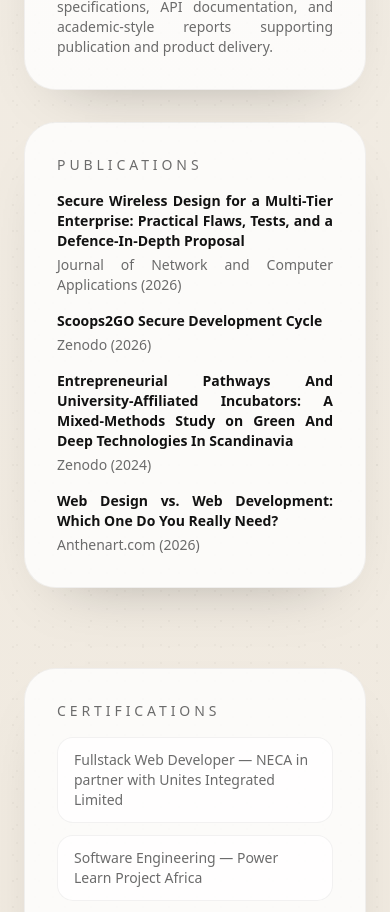
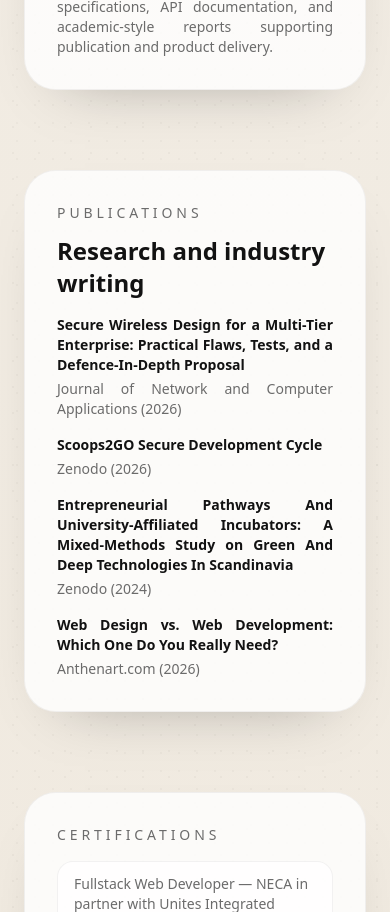
Before and after one commit to Bright688/myPortfolio, a Next.js app: page / in a window 390 px wide. Shown: the part 9740-10652 px from the top of the page. Built offline with nearby package versions, Linux system fonts and the light colour scheme; a web font is replaced by a local one.

Commit message:
create my portfolio

```diff
--- a/app/page.tsx
+++ b/app/page.tsx
@@ -237,12 +237,12 @@ export default function Home() {
               <a className="transition hover:text-black" href="#skills">
                 Skills
               </a>
-              <a
-                className="transition hover:text-black"
-                href="#awards-publications"
-              >
-                Achievements
-              </a>
+            <a className="transition hover:text-black" href="#achievements">
+              Achievements
+            </a>
+            <a className="transition hover:text-black" href="#publications">
+              Publications
+            </a>
               <a className="transition hover:text-black" href="#certifications">
                 Certifications
               </a>
@@ -280,10 +280,17 @@ export default function Home() {
               </a>
               <a
                 className="transition hover:text-black"
-                href="#awards-publications"
+                href="#achievements"
                 onClick={() => setMenuOpen(false)}
               >
                 Achievements
+              </a>
+              <a
+                className="transition hover:text-black"
+                href="#publications"
+                onClick={() => setMenuOpen(false)}
+              >
+                Publications
               </a>
               <a
                 className="transition hover:text-black"
@@ -481,11 +488,8 @@ export default function Home() {
           </div>
         </section>
 
-        <section
-          id="awards-publications"
-          className="grid gap-8 lg:grid-cols-[1.1fr_0.9fr]"
-        >
-          <div className="animate-fade-up rounded-[32px] border border-black/5 bg-white/80 p-8 shadow-[0_26px_60px_-40px_rgba(0,0,0,0.35)]">
+        <section id="achievements" className="animate-fade-up">
+          <div className="rounded-[32px] border border-black/5 bg-white/80 p-8 shadow-[0_26px_60px_-40px_rgba(0,0,0,0.35)]">
             <p className="text-sm uppercase tracking-[0.28em] text-[color:var(--muted)]">
               Key Achievements
             </p>
@@ -525,10 +529,16 @@ export default function Home() {
               </li>
             </ul>
           </div>
-          <div className="animate-fade-up rounded-[32px] border border-black/5 bg-white/80 p-8 shadow-[0_26px_60px_-40px_rgba(0,0,0,0.35)]">
+        </section>
+
+        <section id="publications" className="animate-fade-up">
+          <div className="rounded-[32px] border border-black/5 bg-white/80 p-8 shadow-[0_26px_60px_-40px_rgba(0,0,0,0.35)]">
             <p className="text-sm uppercase tracking-[0.28em] text-[color:var(--muted)]">
               Publications
             </p>
+            <h2 className="mt-3 text-2xl font-semibold font-[var(--font-display)]">
+              Research and industry writing
+            </h2>
             <ul className="mt-4 space-y-4 text-sm text-[color:var(--muted)] text-justify">
               {publications.map((pub) => (
                 <li key={pub.title}>
```
